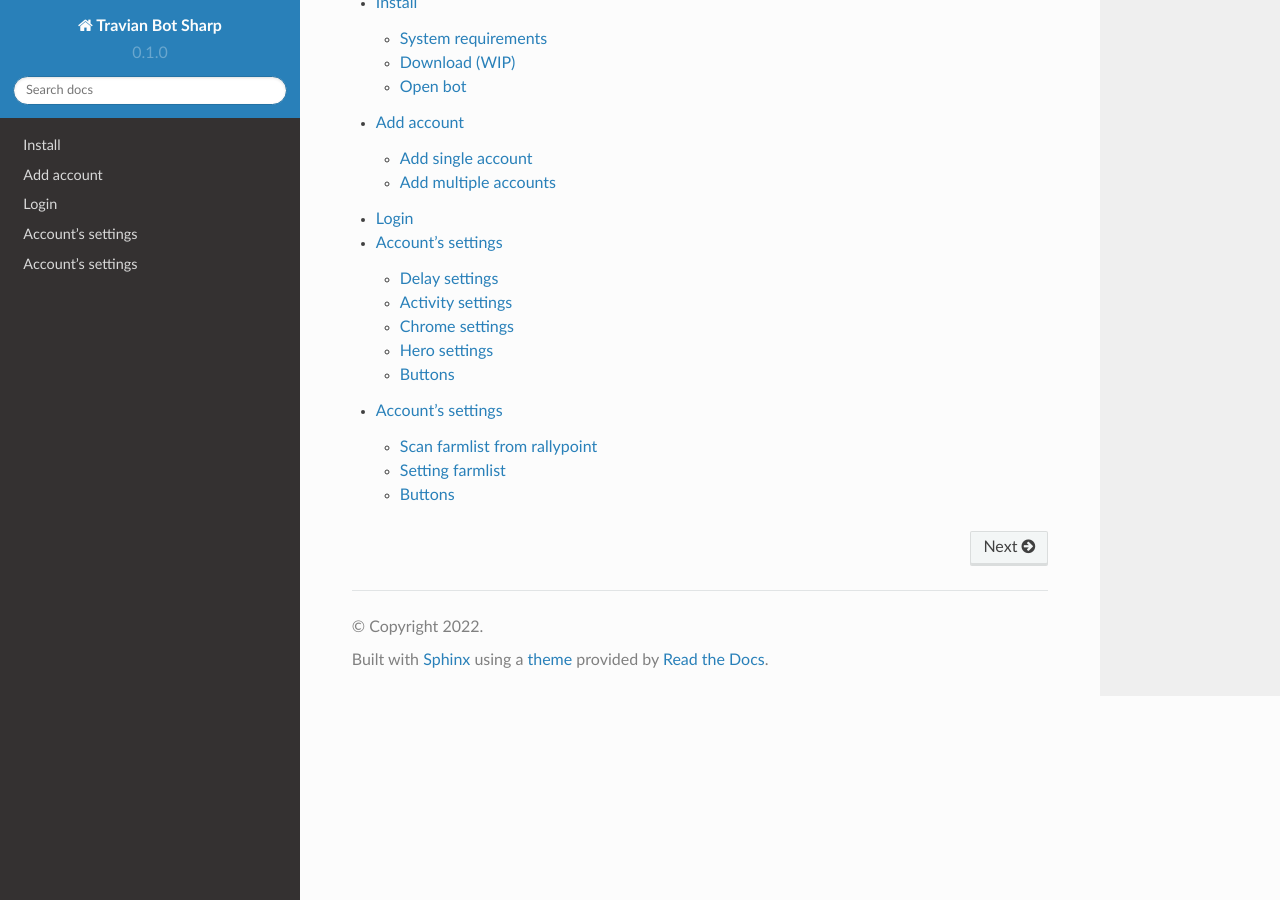
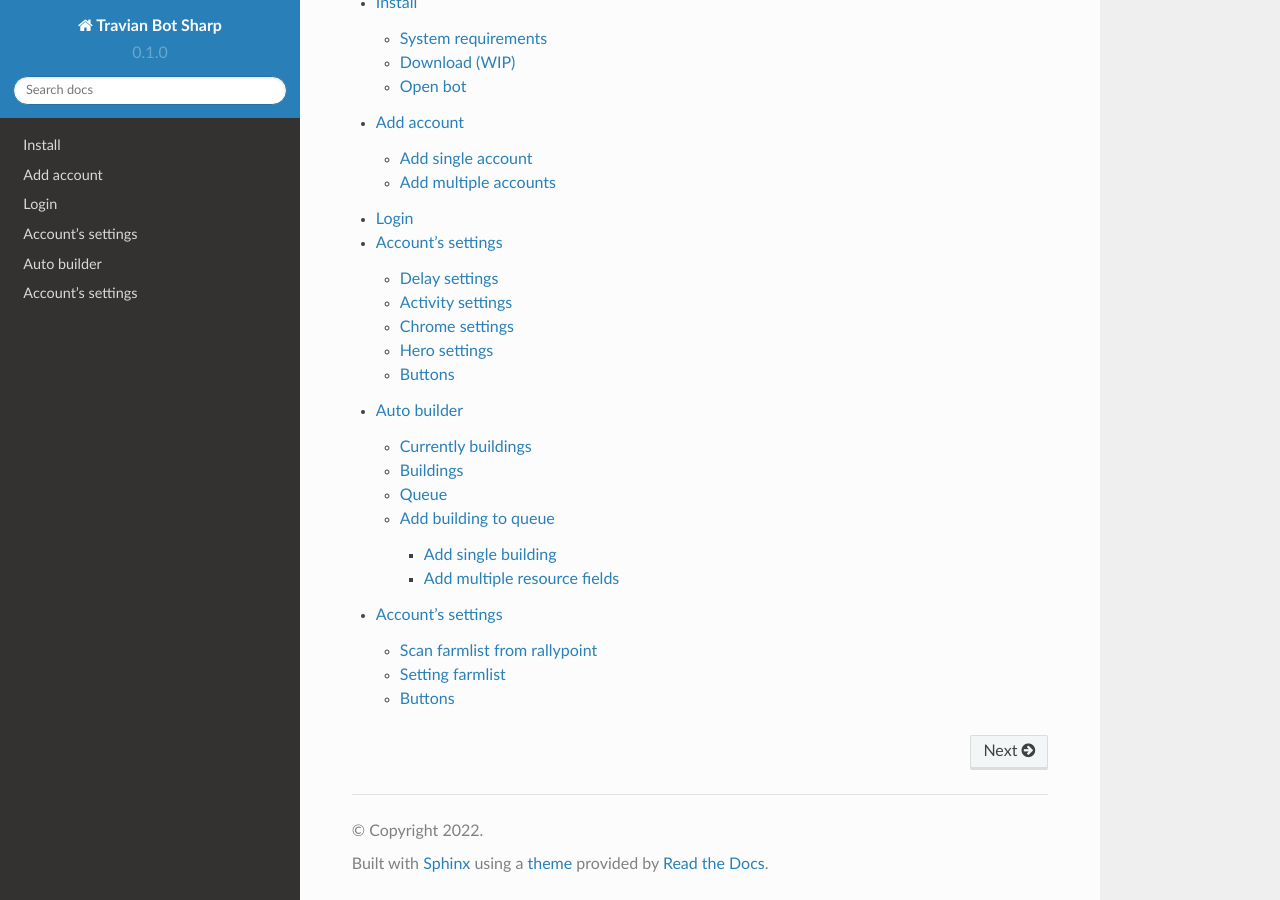
Before and after one commit to vinaghost/TBS-Docs, a Sphinx documentation site: the page built from docs/source/index.rst, in a window 1280 px wide and 900 px high, scrolled down 555 px. Built offline with Sphinx 7.4.7 and the Read the Docs theme 2.0.0, drawn with Linux system fonts in a browser that asks for light colours; some of the changed lines change nothing that is shown.

Commit message:
add auto builder

```diff
--- /dev/null
+++ b/docs/source/autobuilder.rst
@@ -0,0 +1,51 @@
+Auto builder
+=======
+
+.. image:: img/autobuilder/01_interface.png
+
+
+Currently buildings
+--------------
+
+Show current queue ingame. ( Just for info )
+
+Buildings
+--------------
+
+Show buildings in resource & building page.
+
+.. note::
+
+    You can update these manually by clicking buttons on Villages>Info tab.
+
+Queue
+--------------
+
+Show planned building, TBS will choose from these buildings to build.
+
+.. note::
+
+    It is a good idea when you create your own queue without login account.
+
+Add building to queue
+--------------
+
+Add single building
+^^^^^^^^^^^^^^
+
+.. image:: img/autobuilder/02_single.png
+
+* Choose building position in buildings table.
+* If that is site, it means there is not building there, so you can choose what building you want.
+* Enter level you want and click build.
+* Your building will be show in queue table
+
+Add multiple resource fields
+^^^^^^^^^^^^^^
+
+.. image:: img/autobuilder/03_multires.png
+
+* Choose what resource fields you want ( All resources/Exclude crop/Only crop )
+* Choose order you want ( Based on level - low level build first / based on resource - low resource in storage build first )
+* Enter level you want and click build.
+* Your building will be show in queue table
--- a/docs/source/index.rst
+++ b/docs/source/index.rst
@@ -25,4 +25,5 @@
 	addaccount
 	login
 	accountsetting
+	autobuilder
 	farming
```
Also changed, not shown: docs/source/img/autobuilder/01_interface.png (added), docs/source/img/autobuilder/02_single.png (added), docs/source/img/autobuilder/03_multires.png (added).
